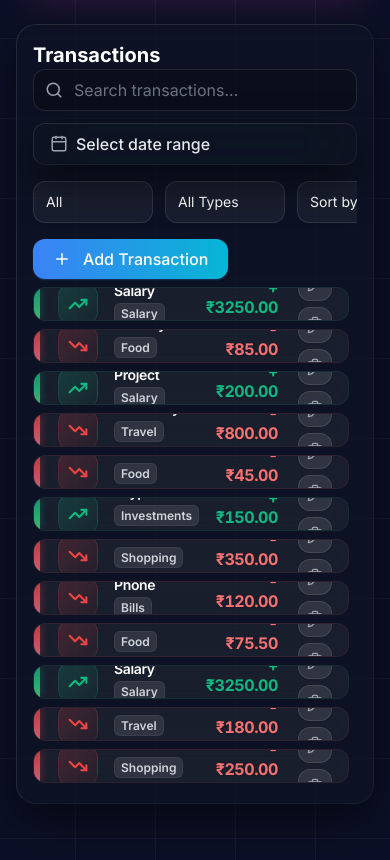
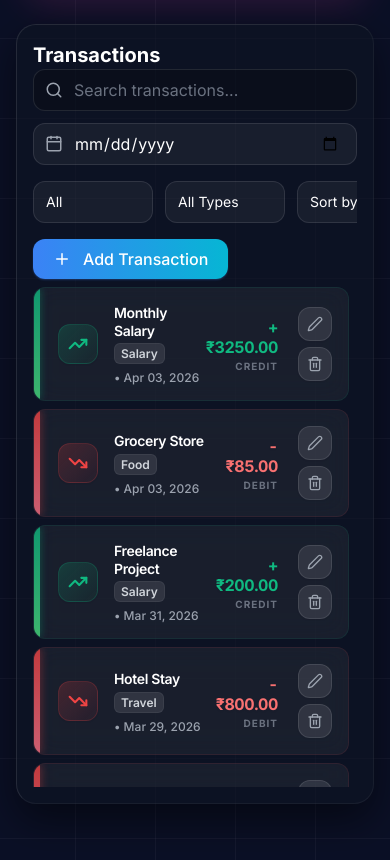
Before and after one commit to yansudarshan/zorvyn_fintech_dashboard, a React (Vite) app: page / in a window 390 px wide. Shown: the part 2922-3782 px from the top of the page. Built offline with nearby package versions, Linux system fonts and the light colour scheme.

Commit message:
chnages for responsiveness

```diff
--- a/src/components/dashboard/SpendingChart.jsx
+++ b/src/components/dashboard/SpendingChart.jsx
@@ -54,31 +54,29 @@ const ActiveBox = ({ data, color }) => {
       animate={{ opacity: 1, y: 0, scale: 1 }}
       exit={{ opacity: 0, y: -10, scale: 0.95 }}
       transition={{ type: "spring", stiffness: 400, damping: 25 }}
-      className="bg-white/95 dark:bg-slate-900/95 backdrop-blur-md shadow-2xl rounded-xl sm:rounded-2xl p-3 sm:p-4 border border-gray-200/50 dark:border-white/10 flex items-center gap-3 sm:gap-4 origin-top-right min-w-[200px]"
+      className="bg-white/90 dark:bg-slate-800/90 sm:bg-white/95 sm:dark:bg-slate-900/95 backdrop-blur-md shadow-lg sm:shadow-2xl rounded-lg sm:rounded-2xl px-3 py-2 sm:p-4 border border-gray-200/50 dark:border-white/10 flex items-center gap-2 sm:gap-4 origin-top-right w-auto sm:min-w-[200px]"
     >
-
       <div
-        className="w-8 h-8 sm:w-10 sm:h-10 rounded-full flex items-center justify-center text-white shadow-md relative overflow-hidden shrink-0"
+        className="w-3 h-3 sm:w-10 sm:h-10 rounded-full flex items-center justify-center sm:text-white shadow-sm sm:shadow-md relative overflow-hidden shrink-0"
         style={{ backgroundColor: color }}
       >
         <motion.div
           initial={{ scale: 0 }}
           animate={{ scale: 1 }}
           transition={{ type: "spring", delay: 0.1, stiffness: 300 }}
+          className="hidden sm:block"
         >
           <IndianRupee size={18} strokeWidth={2.5} className="sm:w-5 sm:h-5" />
         </motion.div>
       </div>
-
-      <div>
-        <p className="font-bold text-gray-500 dark:text-gray-400 text-[10px] sm:text-xs uppercase tracking-wider mb-0.5">
+      <div className="flex sm:flex-col items-center sm:items-start gap-2 sm:gap-0">
+        <p className="font-semibold sm:font-bold text-gray-700 dark:text-gray-300 sm:text-gray-500 sm:dark:text-gray-400 text-[11px] sm:text-xs uppercase tracking-wider m-0 sm:mb-0.5">
           {data.name}
         </p>
-        <p className="font-extrabold text-lg sm:text-2xl text-gray-900 dark:text-white leading-none flex items-center">
+        <p className="font-bold sm:font-extrabold text-sm sm:text-2xl text-gray-900 dark:text-white leading-none flex items-center m-0">
           ₹<AnimatedCounter value={data.value} />
         </p>
       </div>
-
     </motion.div>
   );
 };
--- a/src/components/transactions/TransactionTable.jsx
+++ b/src/components/transactions/TransactionTable.jsx
@@ -69,9 +69,10 @@ export const TransactionTable = ({ onOpenModal, onEditTransaction }) => {
               />
             </div>
 
-            <Button variant="secondary" className="md:hidden w-full justify-start h-[42px]">
-              <Calendar size={18} className="text-gray-400" /> Select date range
-            </Button>
+            <div className="md:hidden w-full relative">
+              <Calendar size={18} className="absolute left-3 top-1/2 -translate-y-1/2 text-gray-400 pointer-events-none z-10" />
+              <Input type="date" className="pl-10 h-[42px] w-full text-gray-500 appearance-none bg-white/50 dark:bg-white/5 cursor-pointer" />
+            </div>
 
             {/* selects for filtering mapping categories */}
             <div className="flex gap-3 w-full md:w-auto shrink-0 overflow-x-auto pb-1 mt-1 md:pb-0 md:mt-0 no-scrollbar">
@@ -117,9 +118,10 @@ export const TransactionTable = ({ onOpenModal, onEditTransaction }) => {
 
 
         <div className="hidden md:flex justify-between items-center gap-2 mb-2 w-full mt-2">
-          <Button variant="secondary" className="justify-start h-[36px] text-xs px-3 py-1 bg-white/40 border border-white/20">
-            <Calendar size={14} className="text-gray-400 mr-1" /> Select date range
-          </Button>
+          <div className="relative">
+            <Calendar size={14} className="absolute left-3 top-1/2 -translate-y-1/2 text-gray-400 pointer-events-none z-10" />
+            <Input type="date" className="pl-8 h-[36px] text-xs py-1 bg-white/40 border border-white/20 text-gray-500 appearance-none cursor-pointer w-44" />
+          </div>
 
           <div className="flex items-center gap-2">
             <Button variant="secondary" className="px-3 py-1.5 text-sm">
@@ -157,7 +159,7 @@ export const TransactionTable = ({ onOpenModal, onEditTransaction }) => {
                       delay: Math.min(idx * 0.05, 0.3),
                       whileHover: { type: "spring", stiffness: 400, damping: 25 }
                     }}
-                    className={`flex items-center justify-between py-4 px-4 sm:py-5 sm:px-5 rounded-xl bg-white/60 dark:bg-white/5 border hover:shadow-xl transition-all duration-300 group relative overflow-hidden backdrop-blur-md ${isIncome ? 'border-fintech-emerald/20 dark:border-fintech-emerald/10' : 'border-red-500/20 dark:border-red-500/10'}`}
+                    className={`shrink-0 flex items-center justify-between py-4 px-4 sm:py-5 sm:px-5 rounded-xl bg-white/60 dark:bg-white/5 border hover:shadow-xl transition-all duration-300 group relative overflow-hidden backdrop-blur-md ${isIncome ? 'border-fintech-emerald/20 dark:border-fintech-emerald/10' : 'border-red-500/20 dark:border-red-500/10'}`}
                   >
 
                     {/* vibrant background glow on hover */}
```
Also changed, not shown: 1 other file (tests, documents, lock files or other folders).
